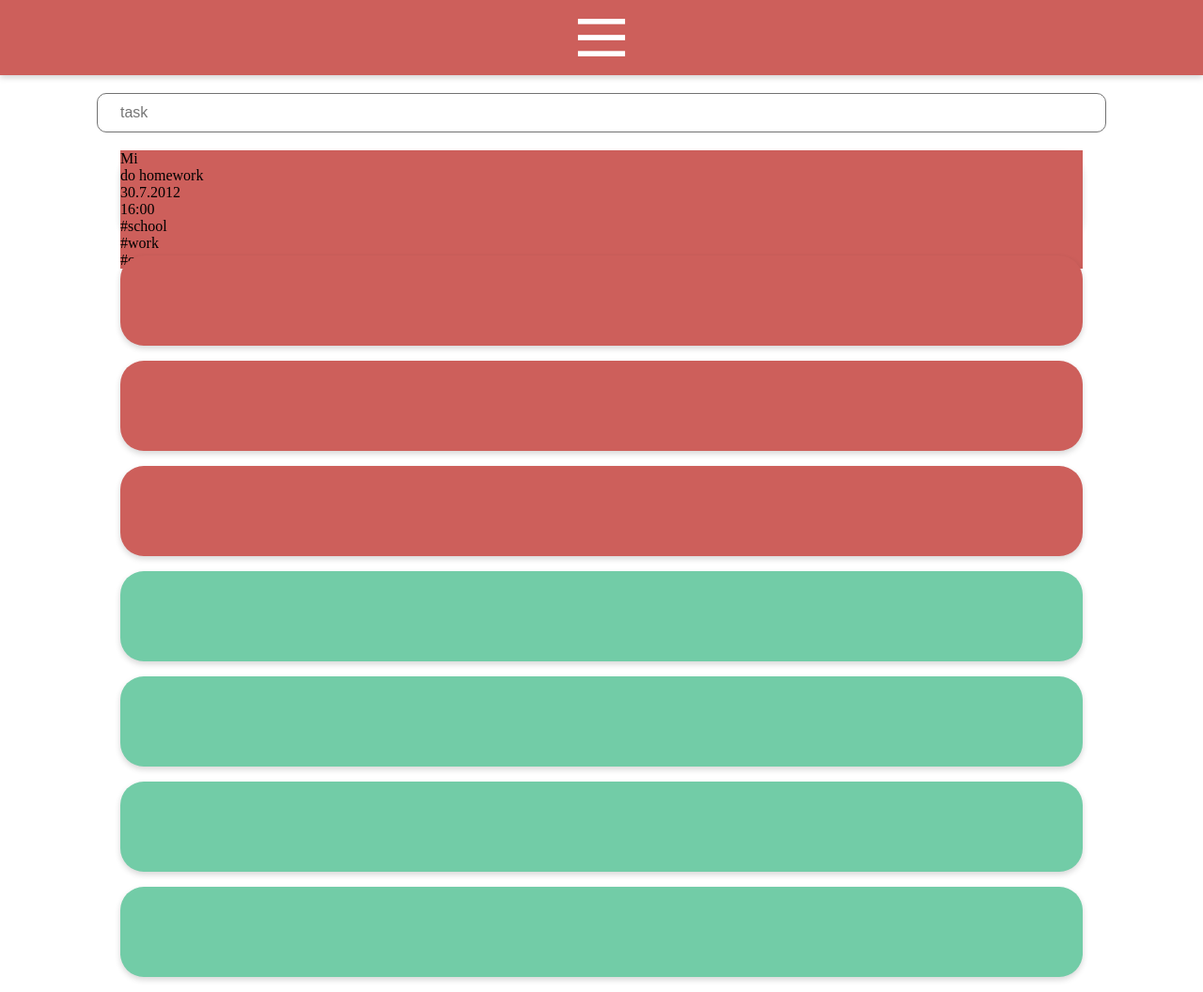
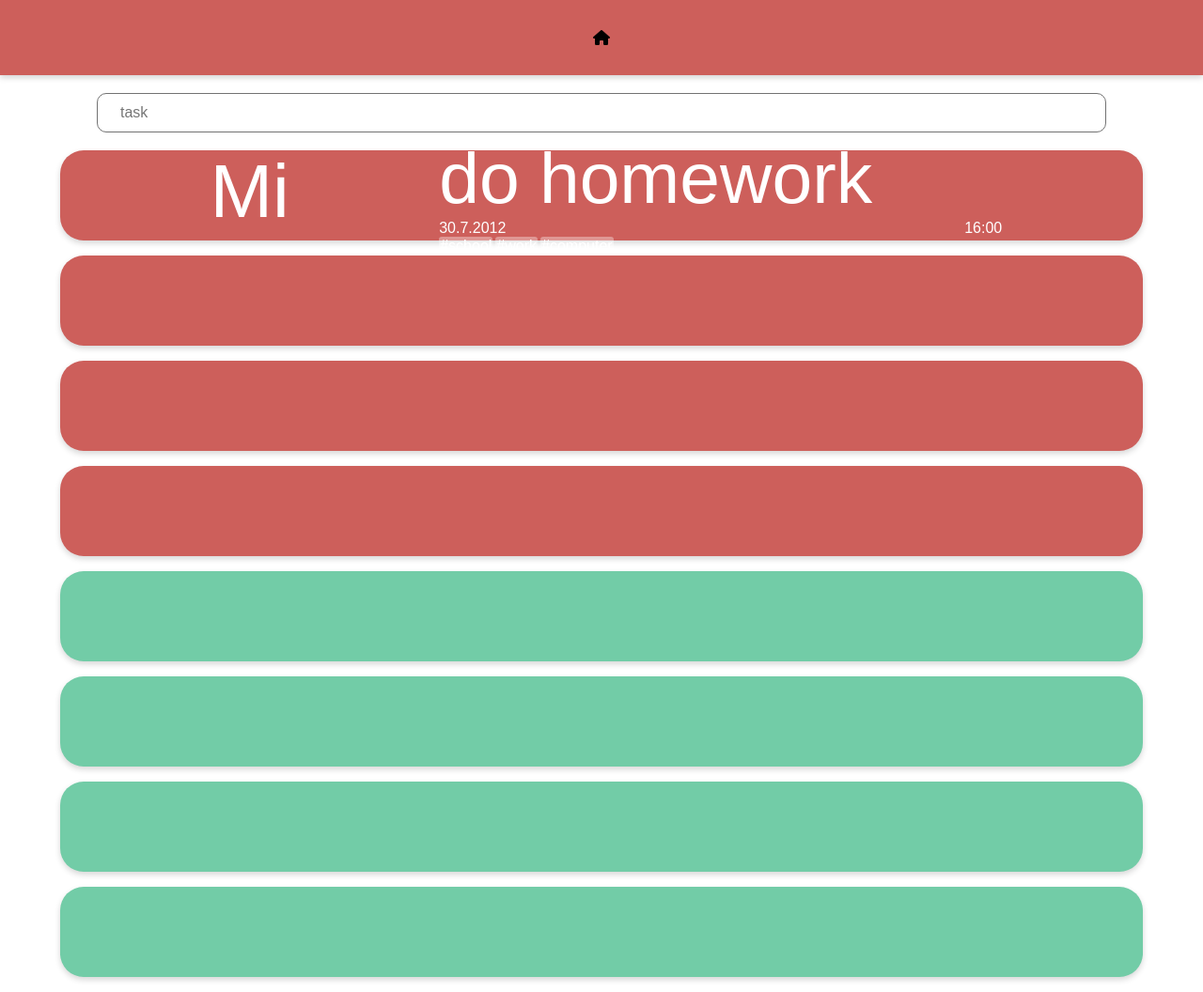
Before and after one commit to QuirinEcker/doit, a PHP site: page / in a window 1280 px wide. Shown: the whole page at 94% size. Run offline with PHP 8.4, Linux system fonts and the light colour scheme; some libraries are stand-ins or nearby versions; some web fonts are replaced.

Commit message:
task design finished

```diff
--- a/Application/index.html
+++ b/Application/index.html
@@ -2,16 +2,18 @@
 <html lang="en">
     <head>
         <meta charset="UTF-8">
-        <title>phpProject</title>
+        <title>doit</title>
         <link rel="stylesheet" href="./stylesheets/main.css">
         <link rel="stylesheet" href="./stylesheets/header.css">
         <link rel="stylesheet" href="./stylesheets/searchbar.css">
         <link rel="stylesheet" href="./stylesheets/tasks.css">
+        <link rel="stylesheet" href="./stylesheets/task.css">
         <link rel="stylesheet" href="https://use.typekit.net/rkl6nci.css">
+        <script src="https://kit.fontawesome.com/dd86dbbdd9.js" crossorigin="anonymous"></script>
     </head>
     <body>
         <header>
-            <img src="img/burger-menu-image.svg" alt="">
+            <i class="fas fa-home"></i>
         </header>
 
         <div id="header-placeholder"></div>
@@ -23,7 +25,7 @@
         <main>
             <div id="open-tasks" class="task-list">
                 <div class="task">
-                    <div class="weekDay">Mi</div>
+                    <div class="weekDay"><span>Mi</span></div>
 
                     <div class="information">
                         <div class="title">do homework</div>
--- /dev/null
+++ b/Application/stylesheets/task.css
@@ -0,0 +1,65 @@
+.task {
+    display: flex;
+    justify-content: center;
+    align-items: center;
+    flex-direction: row;
+}
+
+.task div {
+    font-family: myriad-pro, sans-serif;
+    font-weight: 400;
+    font-style: normal;
+    color: white;
+}
+
+.task .weekDay {
+    width: 35%;
+    height: 100%;
+    font-size: 10vh;
+    margin-bottom: 1vh;
+
+    display: flex;
+    justify-content: center;
+    align-items: center;
+}
+
+.task .information {
+    width: 65%;
+}
+
+.task .title {
+    color: white;
+    width: 80%;
+    height: 33.333%;
+    font-size: 6vw;
+}
+
+.task .date-time {
+    width: 80%;
+    height: 33.333%;
+
+    display: flex;
+    justify-content: space-between;
+    align-items: center;
+    flex-direction: row;
+}
+
+.task .tags {
+    width: 80%;
+    height: 33.333%;
+
+    display: flex;
+    align-items: center;
+    flex-direction: row;
+
+    overflow-y: scroll;
+    scrollbar-width: none;
+    /*box-shadow: inset -30px 0px 39px -28px rgba(0,0,0,1);*/
+}
+
+.task .tag {
+    background-color: rgba(255, 255, 255, 0.35);
+    margin-right: 3px;
+    padding: 1px;
+    border-radius: 3px;
+}
--- a/Application/stylesheets/tasks.css
+++ b/Application/stylesheets/tasks.css
@@ -17,17 +17,17 @@ main {
 }
 
 .task-list .task {
-    width: 80%;
+    width: 90%;
     height: 12vh;
     margin-bottom: 2vh;
     border-radius: 25px;
     box-shadow: 0px 3px 6px 0px rgba(0, 0, 0, 0.16);
 }
 
-#completed-tasks div {
+#completed-tasks > div {
     background-color: #72cca7;
 }
 
-#open-tasks div {
+#open-tasks > div {
     background-color: #cd5f5b;
 }
```
